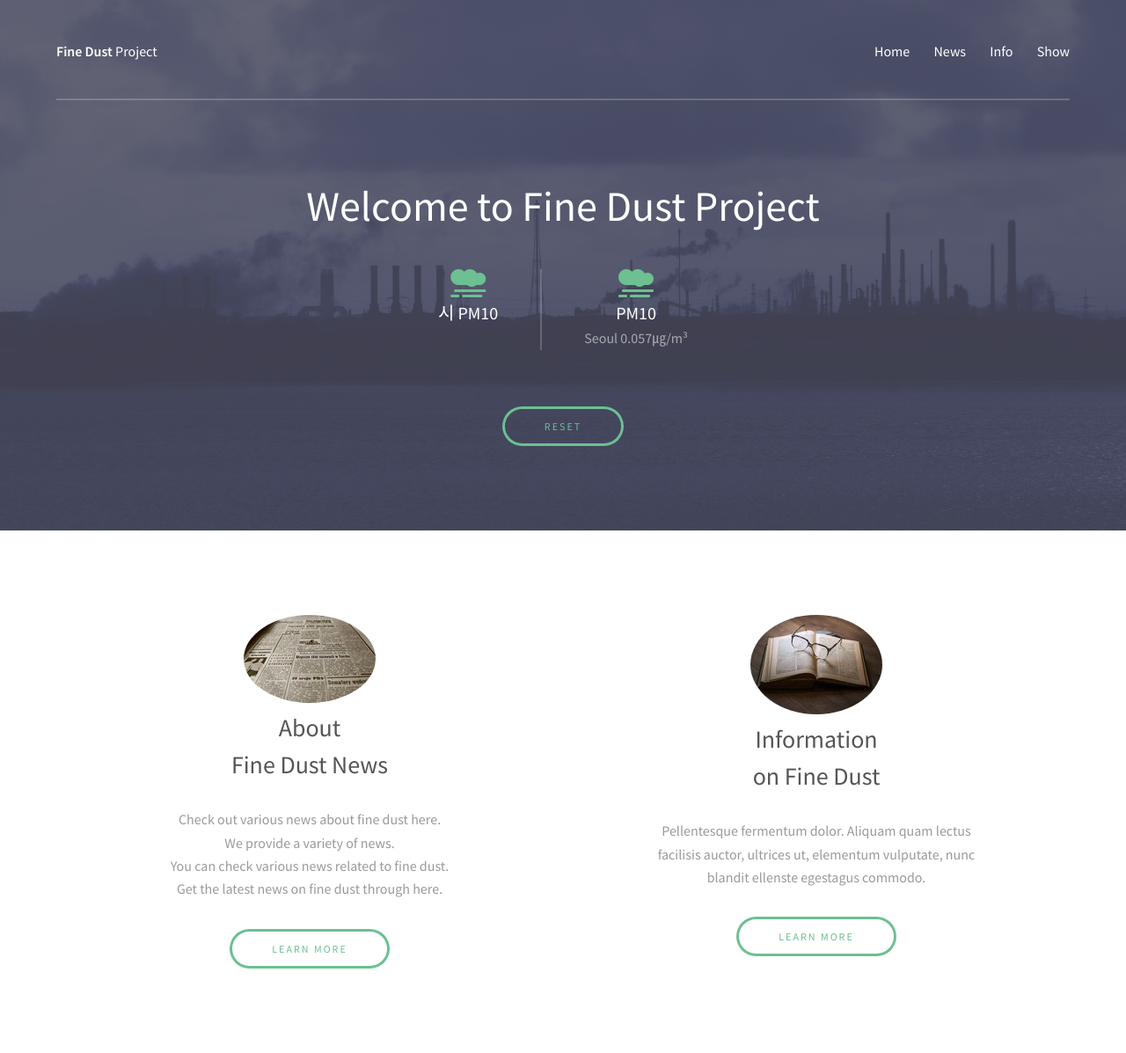
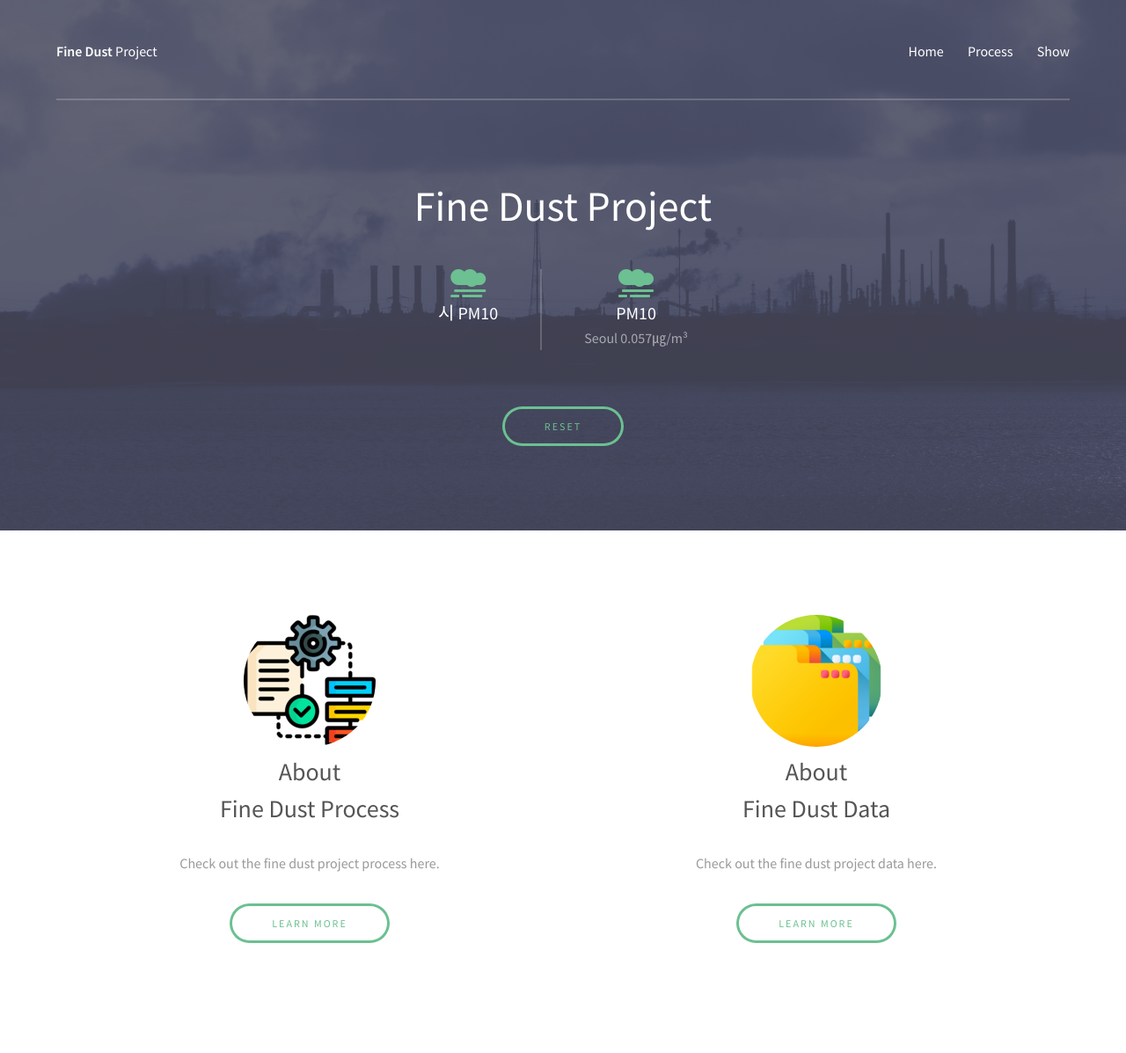
Before and after one commit to jangbigom91/flask_project, a Flask app: template flask_dust_web/templates/index.html in a window 1280 px wide. Shown: the whole page at 88% size. After the commit the page ends 1072 px from the top, so only its background shows below. Run offline with Flask 2, Linux system fonts and the light colour scheme; the template is opened without the code that fills it, so the values that code supplies are empty; some libraries are stand-ins or nearby versions.

Commit message:
0903 commit_1

```diff
--- a/flask_dust_web/app.py
+++ b/flask_dust_web/app.py
@@ -35,16 +35,6 @@
 
     return render_template("index.html", data = mydata, time = now, next_time = tomorrow)
 
-# news page
-@app.route('/news', methods = ['GET', 'POST'])
-def news():
-    return render_template("news.html")
-
-# info page
-@app.route('/info', methods = ['GET', 'POST'])
-def info():
-    return render_template("info.html")
-
 # show page
 @app.route('/show', methods = ['GET', 'POST'])
 def show():
@@ -57,6 +47,11 @@
 
     return render_template("show.html", data=dust)
 
+# process page
+@app.route('/process', methods = ['GET', 'POST'])
+def process():
+    return render_template("process.html")
+
 # 오류 표시, 나중에 배포할 때는 app.debug 지우거나 False로 고쳐주기
 if __name__ == '__main__':
     app.run(debug=True, host='0.0.0.0')
--- a/flask_dust_web/templates/index.html
+++ b/flask_dust_web/templates/index.html
@@ -17,8 +17,7 @@
 					<a href="/" class="logo"><strong>Fine Dust</strong> Project</a>
 					<nav id="nav">
 							<a href="/">Home</a>
-							<a href="/news">News</a>
-							<a href="/info">Info</a>
+							<a href="/process">Process</a>
 							<a href="/show">Show</a>
 					</nav>
 					<a href="#navPanel" class="navPanelToggle"><span class="fa fa-bars" style="background: #6cc091;"></span></a>
@@ -29,7 +28,7 @@
 			<section id="banner">
 				<div class="inner">
 					<header>
-						<h1>Welcome to Fine Dust Project</h1>
+						<h1>Fine Dust Project</h1>
 					</header>
 
 					<div class="flex ">
@@ -62,30 +61,26 @@
 					<div class="flex flex-2">
 						<article>
 							<div class="image round">
-								<img src="static/images/news.jpg" alt="news" />
+								<img src="static/images/process_150.png" alt="process" />
 							</div>
 							<header>
-								<h3>About<br /> Fine Dust News</h3>
+								<h3>About<br /> Fine Dust Process</h3>
 							</header>
-							<p>Check out various news about fine dust here.<br />
-								We provide a variety of news.<br />
-								You can check various news related to fine dust.<br />
-								Get the latest news on fine dust through here.
-							</p>
+							<p>Check out the fine dust project process here.<br /></p>
 							<footer>
-								<a href="news.html" class="button">Learn More</a>
+								<a href="/process" class="button">Learn More</a>
 							</footer>
 						</article>
 						<article>
 							<div class="image round">
-								<img src="static/images/info.jpg" alt="info" />
+								<img src="static/images/data_150.png" alt="data" />
 							</div>
 							<header>
-								<h3>Information<br /> on Fine Dust</h3>
+								<h3>About<br />Fine Dust Data</h3>
 							</header>
-							<p>Pellentesque fermentum dolor. Aliquam quam lectus<br />facilisis auctor, ultrices ut, elementum vulputate, nunc<br /> blandit ellenste egestagus commodo.</p>
+							<p>Check out the fine dust project data here.<br /></p>
 							<footer>
-								<a href="info.html" class="button">Learn More</a>
+								<a href="/show" class="button">Learn More</a>
 							</footer>
 						</article>
 					</div>
--- a/flask_dust_web/templates/show.html
+++ b/flask_dust_web/templates/show.html
@@ -27,8 +27,7 @@
 					<a href="/" class="logo"><strong>Fine Dust</strong> Project</a>
 					<nav id="nav">
 						<a href="/">Home</a>
-						<a href="/news">News</a>
-						<a href="/info">Info</a>
+						<a href="/process">Process</a>
                         <a href="/show">Show</a>
 					</nav>
 					<a href="#navPanel" class="navPanelToggle"><span class="fa fa-bars"></span></a>
```
Also changed, not shown: flask_dust_web/templates/info.html (deleted, +0 -89 lines), flask_dust_web/templates/news.html (deleted, +0 -138 lines), flask_dust_web/templates/process.html (added, +75 -0 lines), flask_dust_web/static/images/data_150.png (added), flask_dust_web/static/images/dust1.jpg (deleted), flask_dust_web/static/images/dust1_150.jpg (deleted), flask_dust_web/static/images/dust_150.jpg (deleted), flask_dust_web/static/images/process.png (added), flask_dust_web/static/images/process_150.png (added).
